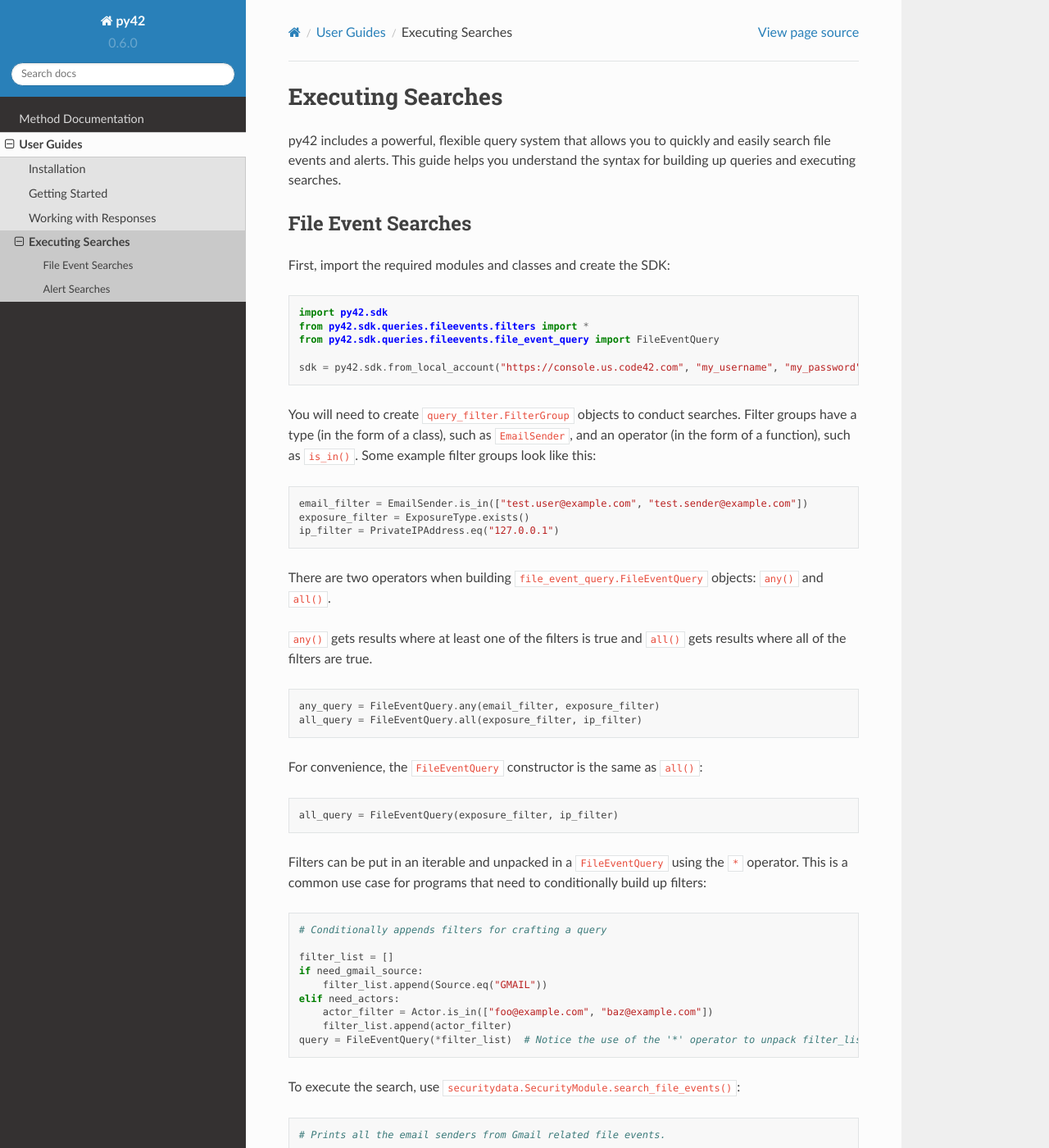
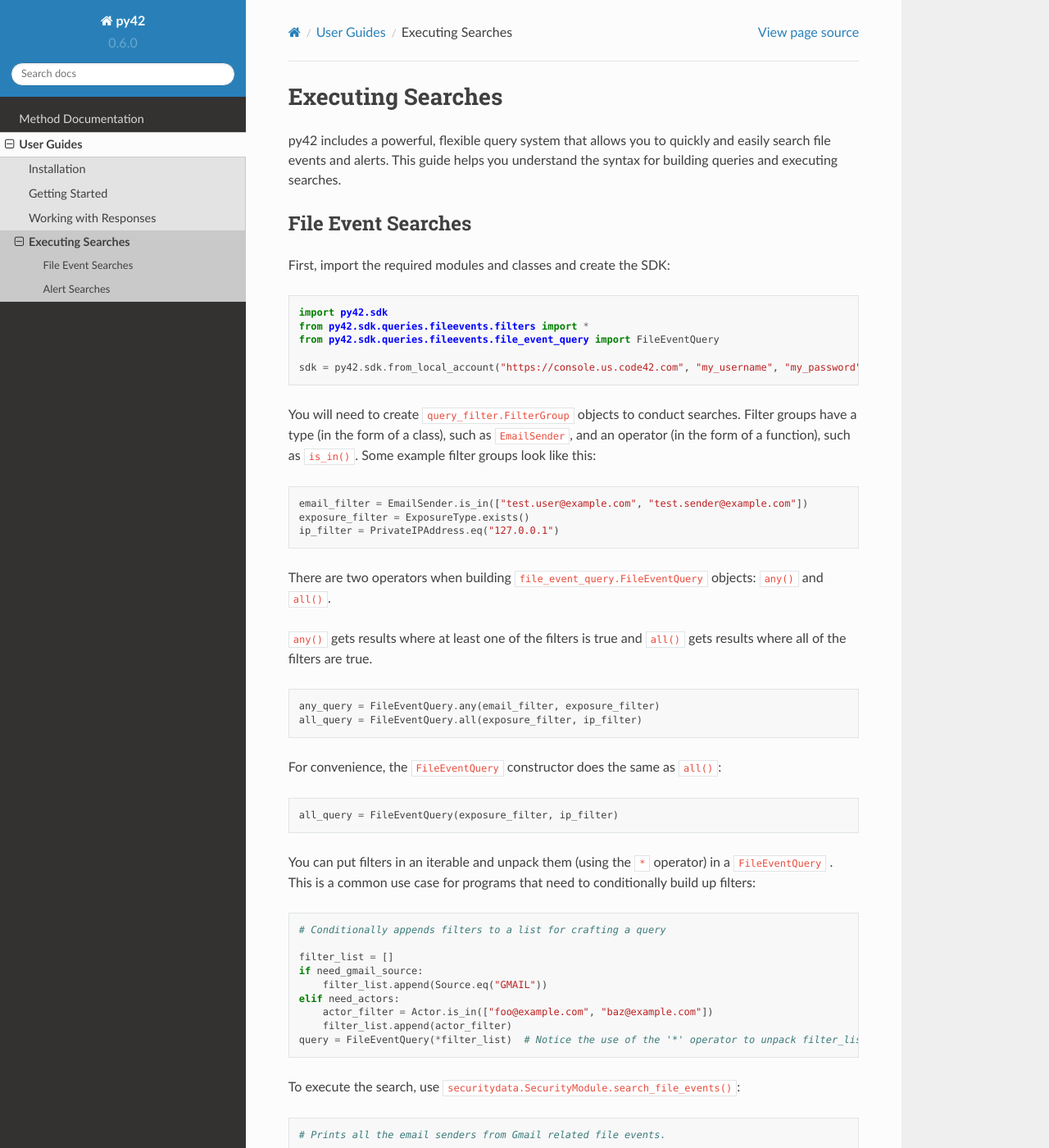
Before and after one commit to code42/py42, a Sphinx documentation site: the page built from docs/userguides/searches.md, in a window 1280 px wide and 1400 px high. Shown: the whole window at 82% size. Built offline with Sphinx 7.4.7 and the Read the Docs theme 2.0.0, drawn with Linux system fonts in a browser that asks for light colours; the version number is read from the project's files by our own code; some of the changed text lies outside the part shown.

Commit message:
Words again

````diff
--- a/docs/userguides/searches.md
+++ b/docs/userguides/searches.md
@@ -1,7 +1,7 @@
 # Executing Searches
 
 py42 includes a powerful, flexible query system that allows you to quickly and easily search file events and alerts.
-This guide helps you understand the syntax for building up queries and executing searches.
+This guide helps you understand the syntax for building queries and executing searches.
 
 ## File Event Searches
 
@@ -32,16 +32,16 @@
 all_query = FileEventQuery.all(exposure_filter, ip_filter)
 ```
 
-For convenience, the `FileEventQuery` constructor is the same as `all()`:
+For convenience, the `FileEventQuery` constructor does the same as `all()`:
 
 ```python
 all_query = FileEventQuery(exposure_filter, ip_filter)
 ```
 
-Filters can be put in an iterable and unpacked in a `FileEventQuery` using the `*` operator. This is a common
+You can put filters in an iterable and unpack them (using the `*` operator) in a `FileEventQuery` . This is a common
 use case for programs that need to conditionally build up filters:
 ```python
-# Conditionally appends filters for crafting a query
+# Conditionally appends filters to a list for crafting a query
 
 filter_list = []
 if need_gmail_source:
@@ -80,7 +80,7 @@
 
 filters = [AlertState.eq("OPEN"), Severity.is_in(["HIGH", "MEDIUM"])]
 tenant_id = sdk.usercontext.get_current_tenant_id()
-query = AlertQuery(tenant_id, *filters)  # Notice the constructor takes the tenant ID first,
+query = AlertQuery(tenant_id, *filters)  # Notice the constructor takes the tenant ID first.
 ```
 
 To execute the search, use the `alerts.AlertClient.search()` method:
````
